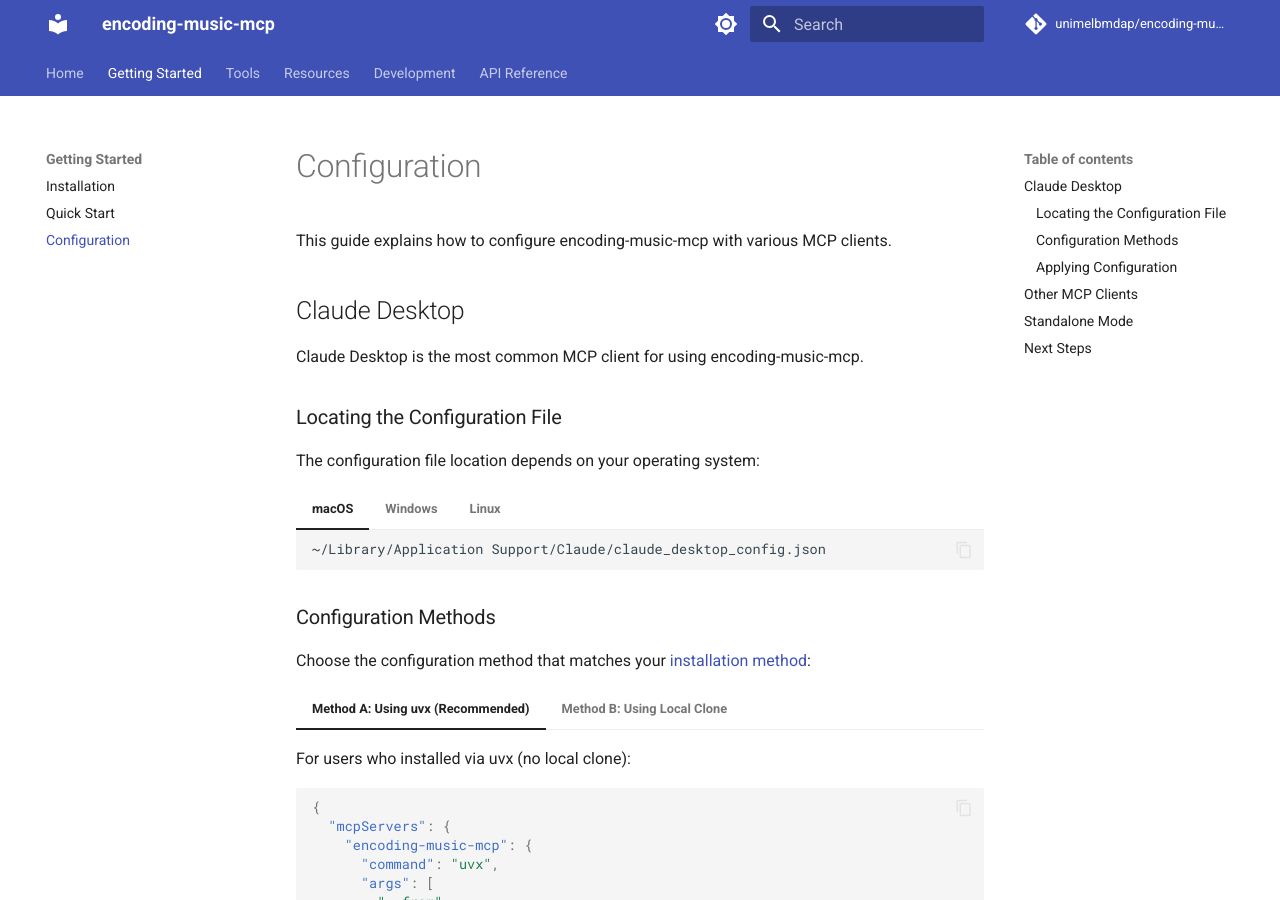
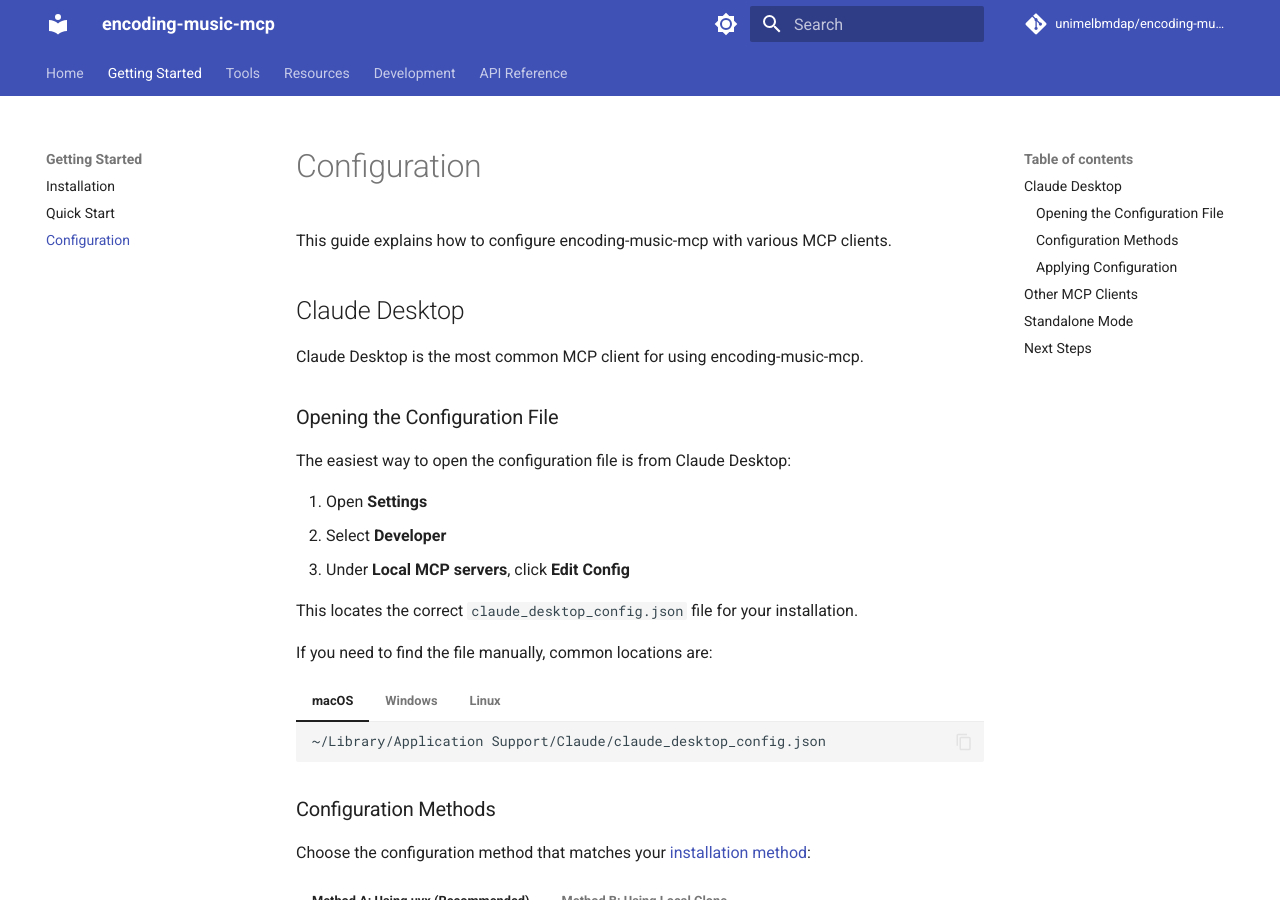
Before and after one commit to unimelbmdap/encoding-music-mcp, an MkDocs documentation site: the page built from docs/getting-started/configuration.md, in a window 1280 px wide and 900 px high. Built offline with MkDocs 1.6.1 and Material for MkDocs 9.7.7, drawn with Linux system fonts in a browser that asks for light colours; comment, search, counter and statistics services are not loaded.

Commit message:
docs: clarify Claude config access

```diff
--- a/docs/getting-started/configuration.md
+++ b/docs/getting-started/configuration.md
@@ -6,9 +6,17 @@
 
 Claude Desktop is the most common MCP client for using encoding-music-mcp.
 
-### Locating the Configuration File
+### Opening the Configuration File
 
-The configuration file location depends on your operating system:
+The easiest way to open the configuration file is from Claude Desktop:
+
+1. Open **Settings**
+2. Select **Developer**
+3. Under **Local MCP servers**, click **Edit Config**
+
+This locates the correct `claude_desktop_config.json` file for your installation.
+
+If you need to find the file manually, common locations are:
 
 === "macOS"
 
```
Also changed, not shown: README.md (+3 -3 lines), private/macos-playback-requirements.md (added, +47 -0 lines).
